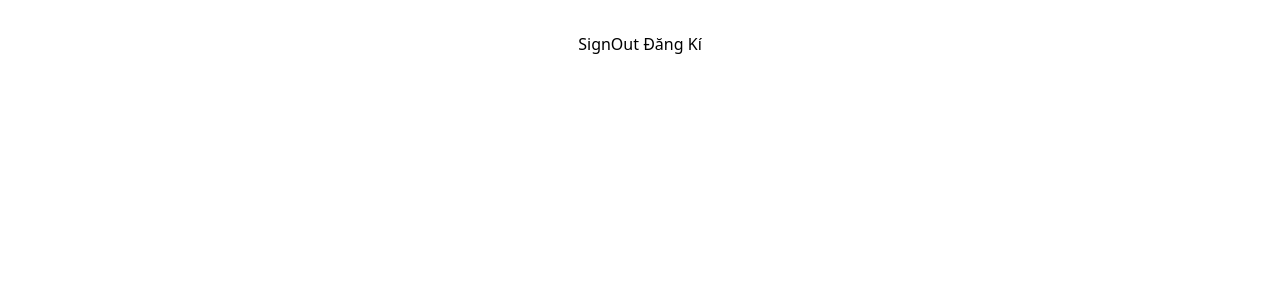
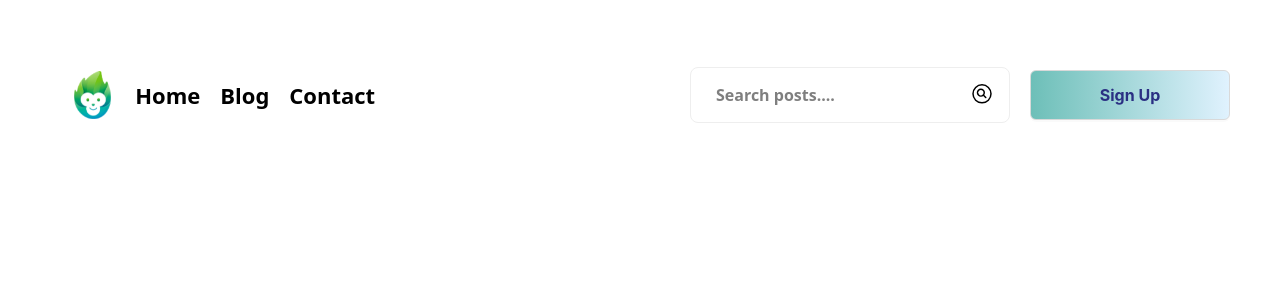
Before and after one commit to 16-Doffy/Fire_Base, a React (Vite) app: page / in a window 1280 px wide. Shown: the top 300 px of the page. Built offline with nearby package versions, Linux system fonts and the light colour scheme; no server answers.

Commit message:
add homepgae header

```diff
--- /dev/null
+++ b/src/components/Layout/Header.jsx
@@ -0,0 +1,114 @@
+import { Button } from "antd";
+import React from "react";
+import styled from "styled-components";
+
+const menuLink = [
+  {
+    url: "/#",
+    title: "Home",
+  },
+  {
+    url: "/#",
+    title: "Blog",
+  },
+  {
+    url: "/#",
+    title: "Contact",
+  },
+];
+const HeaderStyled = styled.header`
+padding: 15px;
+  .header-main {
+    display: flex;
+    align-items: center;
+    font-weight: bold;
+  }
+  .logo {
+    max-width: 100%;
+  }
+  .menu {
+    display: flex;
+    align-items: center;
+    gap: 20px;
+    font-size: 22px;
+  }
+  .search {
+    margin-left: auto;
+    padding: 15px 25px;
+    border: 1px solid #eee;
+    border-radius: 8px;
+    width: 100%;
+    max-width: 320px;
+    display: flex;
+    position: relative;
+    align-items: center;
+  }
+  .search-input {
+    flex: 1;
+    padding-right: 45px;
+  }
+  .search-icon {
+    position: absolute;
+    transform: translateY(-5%);
+    right: 15px;
+
+  }
+  .header-button{
+    margin-left: 20px;
+    width: 200px;
+    height: 50px;
+    background-image: linear-gradient(to right,#6dbfb8, #e0f2fe);
+    font-size: 16px;
+    font-weight: bold;
+    color: #2a2f83;
+  }
+`;
+const Header = () => {
+  return (
+    <HeaderStyled>
+      <div className="container w-full max-w-[1180px] m-auto p-0">
+        <div className="header-main">
+          <a href="/">
+            <img src="/img/mk.png" alt="monkey login" className="logo" />
+          </a>
+          <ul className="menu">
+            {menuLink.map((item) => (
+              <li className="menu-link" key={item.title}>
+                <a href={item.url} className="menu-link">
+                  {item.title}
+                </a>
+              </li>
+            ))}
+          </ul>
+
+          <div className="search">
+            <input
+              type="text"
+              className="search-input"
+              placeholder="Search posts...."
+            />
+            <span className="search-icon">
+              <svg
+                xmlns="http://www.w3.org/2000/svg"
+                fill="none"
+                viewBox="0 0 24 24"
+                strokeWidth={1.5}
+                stroke="currentColor"
+                className="size-6"
+              >
+                <path
+                  strokeLinecap="round"
+                  strokeLinejoin="round"
+                  d="m15.75 15.75-2.489-2.489m0 0a3.375 3.375 0 1 0-4.773-4.773 3.375 3.375 0 0 0 4.774 4.774ZM21 12a9 9 0 1 1-18 0 9 9 0 0 1 18 0Z"
+                />
+              </svg>
+            </span>
+          </div>
+          <Button className="header-button">Sign Up</Button>
+        </div>
+      </div>
+    </HeaderStyled>
+  );
+};
+
+export default Header;
--- a/src/components/pages/Homepage.jsx
+++ b/src/components/pages/Homepage.jsx
@@ -1,21 +1,19 @@
 import React from 'react';
-import { auth } from '../FireBase/Firebase-config';
-import { signOut } from 'firebase/auth';
-import { Link } from 'react-router-dom';
+import styled from 'styled-components';
+import Header from '../Layout/Header';
 
+
+const HomepageStyle = styled.div`
+
+
+`;
 const Homepage = () => {
-const handleSignOut = () =>{
-    signOut(auth);
-}
+
 
     return (
-        <div className='gap-110'>
-            <button onClick={handleSignOut}>
-            <Link to="/sign-in"> SignOut</Link>
-            <Link to="/sign-up"> Đăng Kí</Link>
-
-            </button>
-        </div>
+        <HomepageStyle>
+           <Header></Header>
+        </HomepageStyle>
     );
 };
 
```
